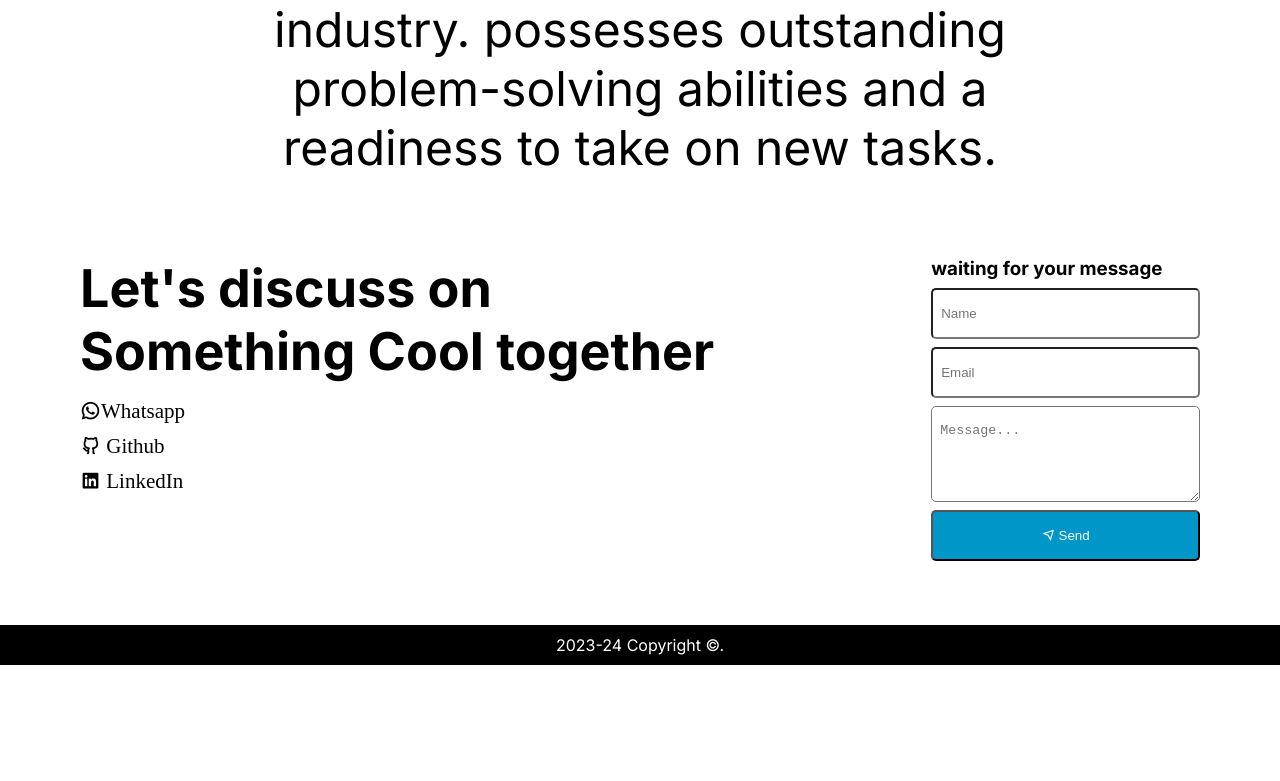
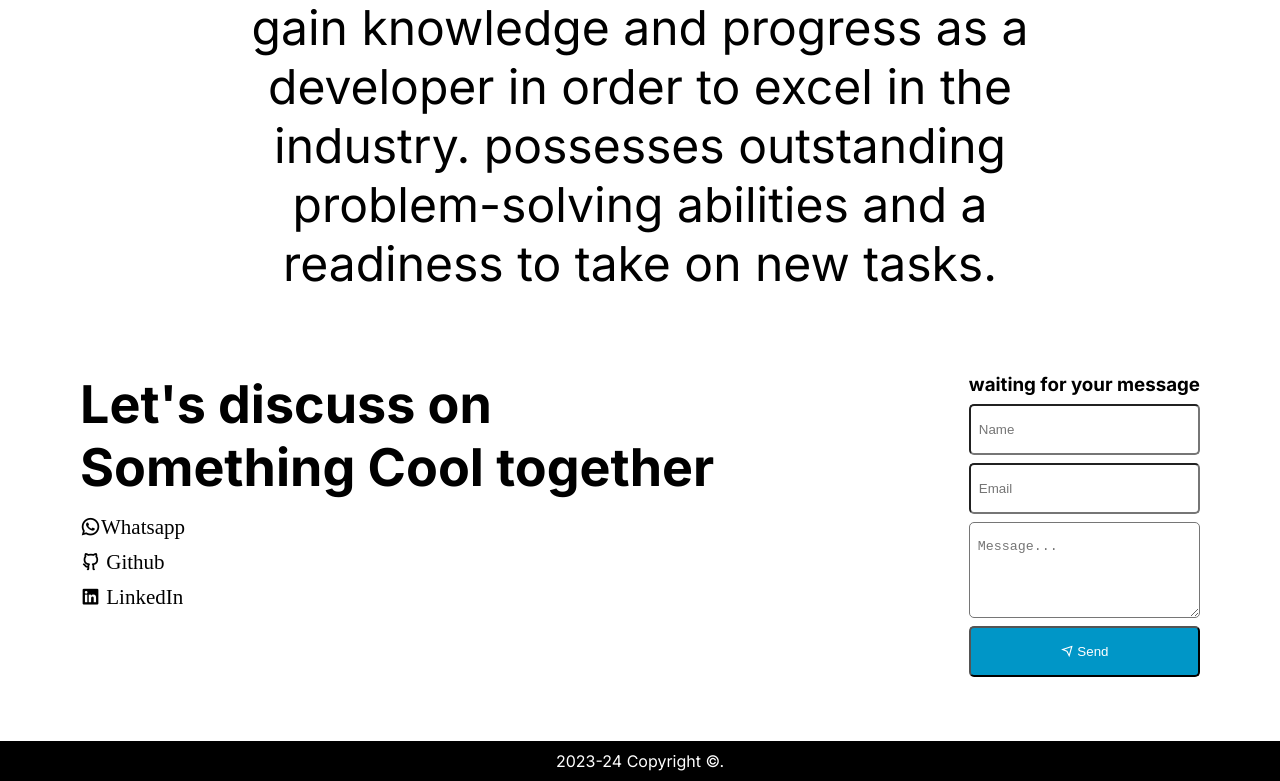
Before and after one commit to mdArshad10/Portfolio_second, a website built with Vite: page index.html in a window 1280 px wide. Shown: the part 2396-3177 px from the top of the page. Before the commit the page ends 3061 px from the top, so only its background shows below. Built offline with nearby package versions, Linux system fonts and the light colour scheme; files whose address does not match are found by name.

Commit message:
adding the git icon

```diff
--- a/index.html
+++ b/index.html
@@ -106,6 +106,9 @@
           </div>
           <div id="skill-content">
             <img src="./public/postman-api-256.png" alt="" />
+          </div>
+          <div id="skill-content">
+            <img src="./public/git-240.png" alt="" />
           </div>
           <div id="skill-content">
             <img src="./public/vs-code-240.png" alt="" />
--- a/style.css
+++ b/style.css
@@ -266,12 +266,13 @@ a:hover {
   padding: 4rem 5rem;
   display: flex;
   align-items: flex-start;
+  justify-content: space-between;
 }
 
 #contact-heading {
   display: flex;
   flex-direction: column;
-  flex: 1 1 60%;
+  width: 60%;
   align-items: flex-start;
 
   & > #socialIcons {
@@ -293,15 +294,14 @@ a:hover {
 #contactForm {
   display: flex;
   flex-direction: column;
-  flex: 1 1 40%;
   gap: 0.5rem;
 
   & > input,
   & > h3,
   & > textarea,
   & > button {
-    width: 60%;
-    margin-left: auto;
+    width: 100%;
+
   }
 
   & > input,
@@ -315,7 +315,6 @@ a:hover {
     }
   }
   & > textarea {
-    width: 60%;
     height: 6rem;
   }
 
```
Also changed, not shown: public/git-240.png (renamed from public/icons8-git-240.png).
